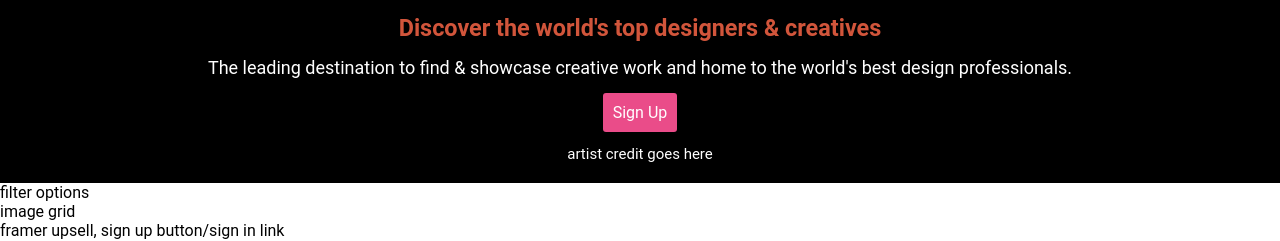
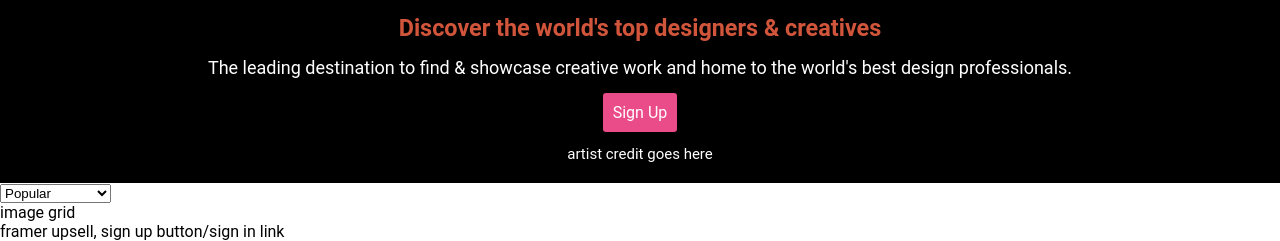
Before and after one commit to genkirawrs/practice_project2, a plain HTML site: page index.html in a window 1280 px wide. Shown: the part 846-1087 px from the top of the page. Drawn offline with Linux system fonts and the light colour scheme.

Commit message:
practicing branches in git

```diff
--- a/index.html
+++ b/index.html
@@ -28,7 +28,15 @@
         </div>
     </div>
     <main>
-        <div>filter options</div>
+        <div>
+            <select>
+                <option>Popular</option>
+                <option>Teams</option>
+                <option>Debuts</option>
+                <option>Recent</option>
+                <option>Goods for Sale</option>
+            </select>
+        </div>
         <div>image grid</div>
         <div>framer upsell, sign up button/sign in link</div>
     </main>
```
